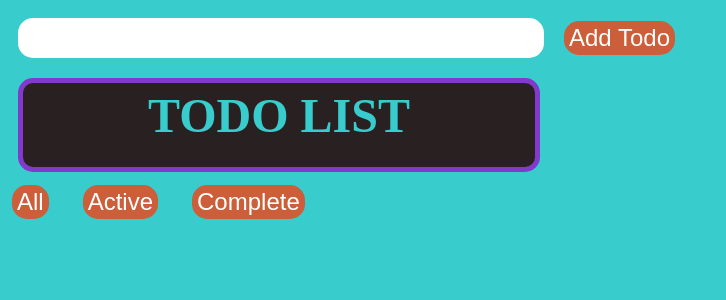
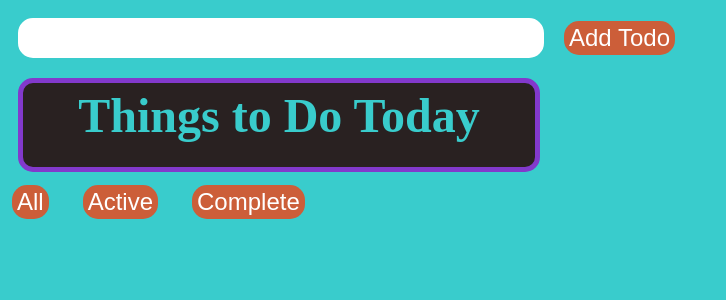
Before and after one commit to WDanielH/project3-mk2, a React (Create React App) app: page / in a window 1280 px wide. Shown: the top 300 px of the page, without its empty margins (0-726 px from the left). Built offline with nearby package versions, Linux system fonts and the light colour scheme.

Commit message:
attempeted to implement delete, realized I was super tired, backed out the borked code and called it a night

```diff
--- a/src/actions/todo.actions.js
+++ b/src/actions/todo.actions.js
@@ -23,6 +23,8 @@ export const typeFilter = {
   SHOW_ACTIVE: "SHOW_ACTIVE",
   SHOW_ALL: "SHOW_ALL"
 };
+
+
 
 
 
--- a/src/containers/TodoList.js
+++ b/src/containers/TodoList.js
@@ -10,7 +10,7 @@ const TodoList = ({ todos, toggleTodo }) => {
     <div classname="todo-container">
 
     <div className="tasks">
-    <h1>TODO LIST</h1>
+    <h1>Things to Do Today</h1>
     <ul>
       {todos != null &&
         todos.map(todo => (
```
Also changed, not shown: src/reducers/todo.reducers.js (line endings or trailing spaces).
